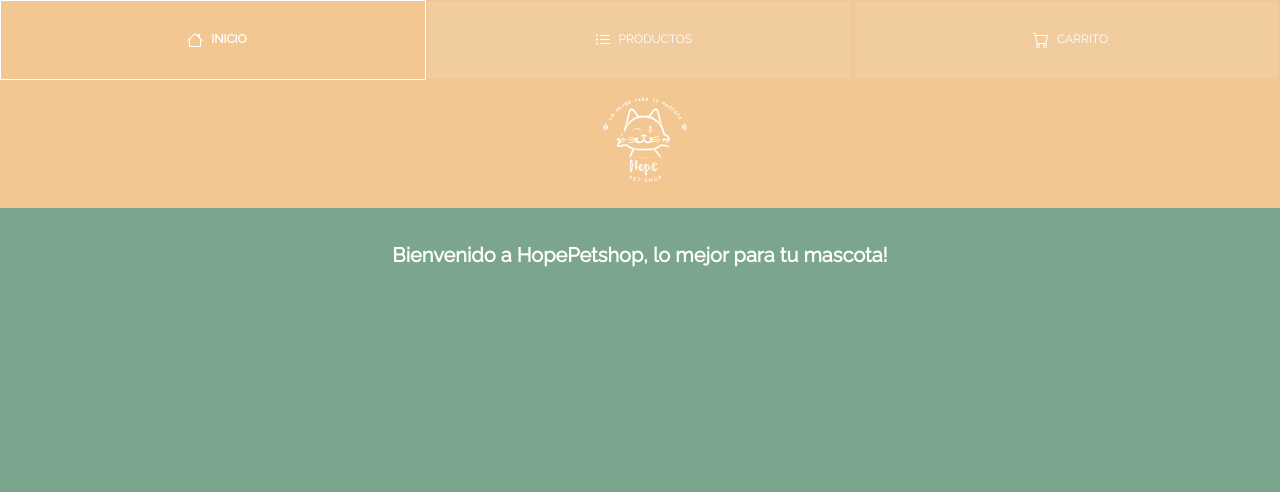
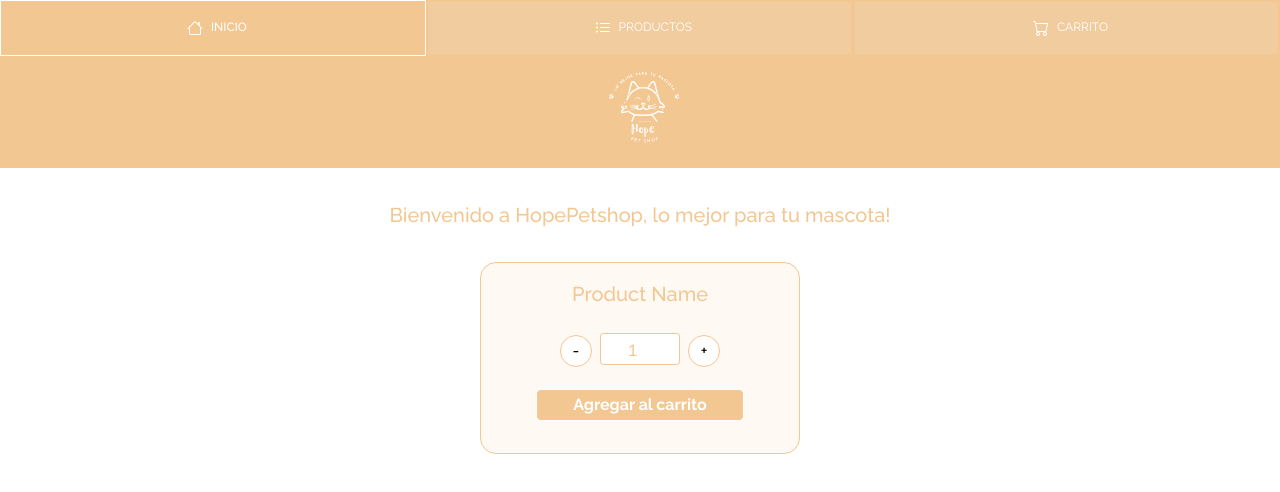
Before and after one commit to luisjulios/hopepetshop, a React (Create React App) app: page / in a window 1280 px wide. Shown: the top 492 px of the page. Built offline with nearby package versions, Linux system fonts and the light colour scheme.

Commit message:
Se crea card de producto, con botones para agregar o restar cantidad a los productos, mas boton de agregar al carrito, todo en el componente ItemCount

```diff
--- a/src/App.css
+++ b/src/App.css
@@ -1,4 +1,4 @@
-@import url('https://fonts.googleapis.com/css2?family=Raleway&display=swap');
+@import url('https://fonts.googleapis.com/css2?family=Raleway:wght@400;500;700;900&display=swap');
 
 * {
   margin: 0;
@@ -45,7 +45,7 @@
   }
   li:hover {
     background-color: #F2C791;
-    font-weight: bold;
+    font-weight: 500;
     border: 1px solid #fff;
   }
   a {
@@ -54,7 +54,6 @@
   }
   a:hover {
     color: #fff;
-    transform: scale(1.2);
   }
   .logo {
     width: 5rem;
@@ -66,39 +65,69 @@
   }
   section {
     text-align: center;
-    color: #fff;
+    color:#F2C791;
     font-size: 20px;
     font-family: 'Raleway', sans-serif;
-    font-weight: 900;
-    background-color: #7BA68D;
+    font-weight: 500;
+    background-color: #fff;
     width: 100%;
     height: 100vh;
     padding: 2rem;
-  }
-}
-@media only screen and (min-width: 768px) {
-  header{
-    background-color: #F2C791;
-    height: 26vh;
     display: flex;
     flex-direction: column;
     align-items: center;
+    justify-items: center;
   }
-  nav {
-    background-color: #f1cc9f;
-    height: 10vh;
-    width: 100%;
+  .formProduct {
+    padding: 1rem;
+    margin: 2rem 0;
+    height: auto;
+    width: 20rem;
+    border: 1px solid #F2C791;
+    border-radius: 1rem;
+    font-weight: 500;
+    background-color: #f1cc9f1f;
   }
-  ul {
-    display: flex;
-    flex-direction: row;
-    justify-content: space-around;
-    align-items: center;
-    height: 10vh;
+
+  .remove {
+    width: 2rem;
+    height: 2rem;
+    color: #000;
+    background-color: #fff;
+    font-size: 1rem;
+    font-weight: 500;
+    border: 1px solid #F2C791;
+    border-radius: 1rem;
   }
-  .logo {
-    width: 6rem;
-    height: 6rem;
+  .quantity {
+    text-align: center;
+    width: 5rem;
+    height: 2rem;
+    border: 1px solid #F2C791;
+    background-color: #fff;
+    font-weight: 400;
     margin: 0.5rem;
+    border-radius: .2rem;
+  }
+  .add {
+    width: 2rem;
+    height: 2rem;
+    color: #000;
+    background-color: #fff;
+    font-size: 1rem;
+    font-weight: 500;
+    border: 1px solid #F2C791;
+    border-radius: 1rem;
+  }
+  .addCart {
+    width: 13rem;
+    height: 2rem;
+    margin: 1rem;
+    color: #fff;
+    background-color: #F2C791;
+    font-size: 1rem;
+    font-weight: 700;
+    border: 1px solid #fff;
+    border-radius: .3rem;
   }
 }
--- /dev/null
+++ b/src/components/ItemCount.jsx
@@ -0,0 +1,31 @@
+import React, {useState} from 'react'
+
+function ItemCount({stock, initial = 1, onAdd}) {
+  const [quantity, setQuantity] = useState(initial);
+
+  const addQuantity = () => {
+    setQuantity(quantity + 1);
+    if (quantity === stock) {
+      setQuantity(quantity);
+    }
+  }
+  const removeQuantity = () => {
+    setQuantity(quantity - 1);
+    if (quantity === 1) {
+      setQuantity(1);
+    }
+  }
+  return (
+    <form action="#" className="formProduct">
+      <p>Product Name</p>
+      <div className="buttons">
+      <button className="remove" onClick={removeQuantity}>-</button>
+      <input type="number" className="quantity" value={quantity} onChange={()=>{console.log(quantity);}}/>
+      <button className="add" onClick={addQuantity}>+</button>
+      </div>
+      <button type="submit" className="addCart" onClick={onAdd}>Agregar al carrito</button>
+    </form>
+  )
+}
+
+export default ItemCount
--- a/src/components/ItemListContainer.jsx
+++ b/src/components/ItemListContainer.jsx
@@ -1,8 +1,12 @@
 import React from "react";
+import ItemCount from "./ItemCount";
+
+
 function ItemListContainer({greeting}) {
   return (
     <section>
       {greeting}
+      <ItemCount/>
     </section>
   )
 }
```
